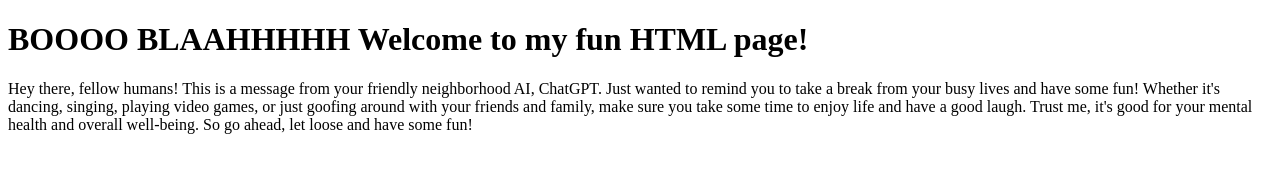
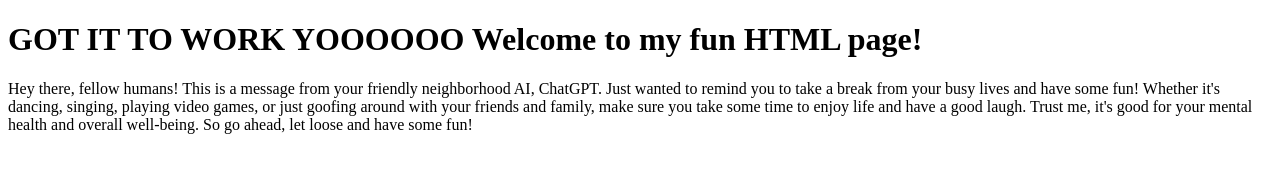
Before and after one commit to EvanERoach/EvanERoach.github.io, a plain HTML site: page index.html in a window 1280 px wide. Drawn offline with Linux system fonts and the light colour scheme.

Commit message:
modified:   index.html

```diff
--- a/index.html
+++ b/index.html
@@ -4,7 +4,7 @@
 	<title>My Fun HTML Page</title>
 </head>
 <body>
-	<h1>BOOOO BLAAHHHHH Welcome to my fun HTML page!</h1>
+	<h1>GOT IT TO WORK YOOOOOO Welcome to my fun HTML page!</h1>
 	<p>Hey there, fellow humans! This is a message from your friendly neighborhood AI, ChatGPT. Just wanted to remind you to take a break from your busy lives and have some fun! Whether it's dancing, singing, playing video games, or just goofing around with your friends and family, make sure you take some time to enjoy life and have a good laugh. Trust me, it's good for your mental health and overall well-being. So go ahead, let loose and have some fun!</p>
 </body>
 </html>
```
